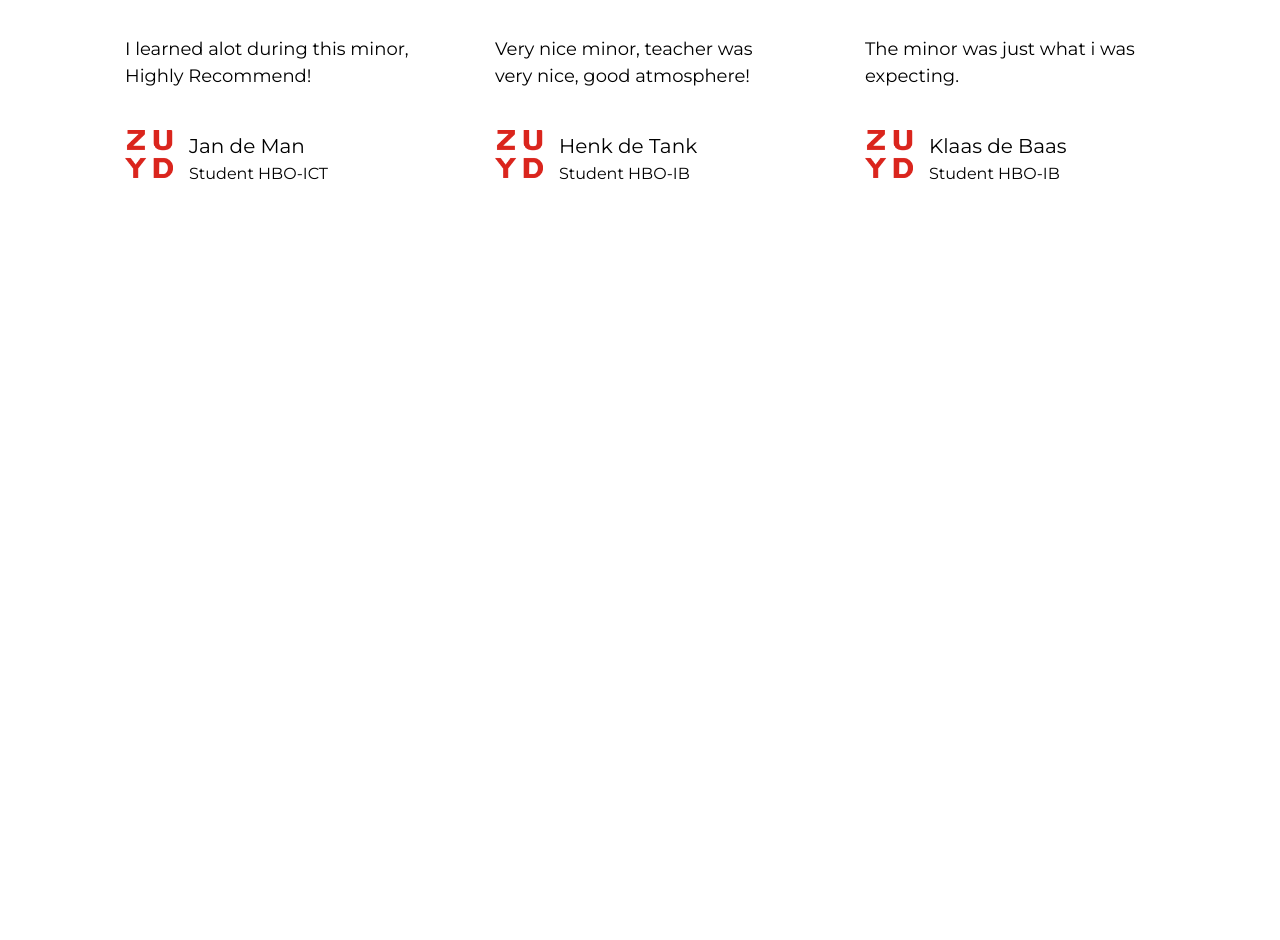
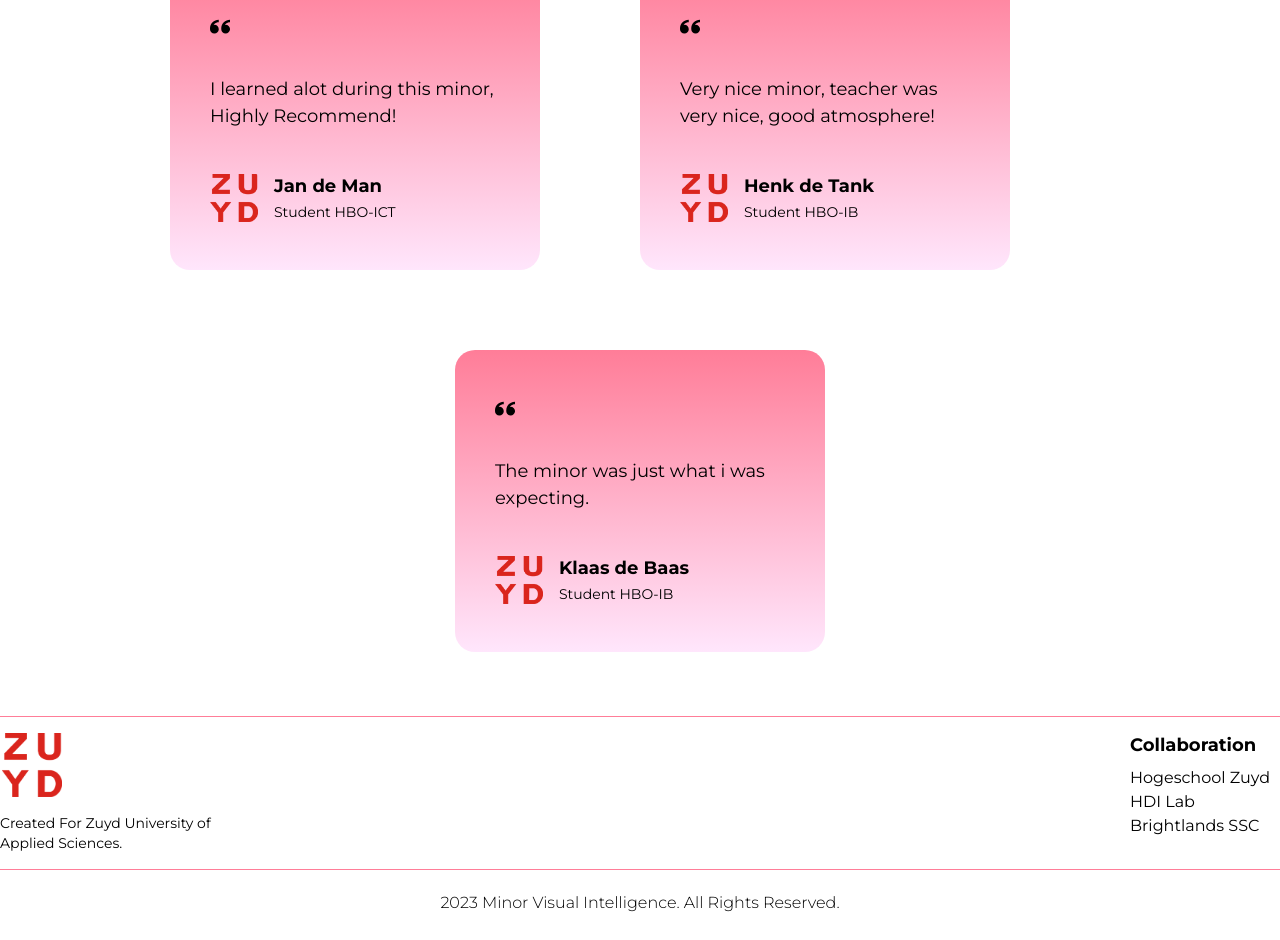
Before and after one commit to RFmax/Visual-Intelligence-Raising-Interest, a React (Vite) app: page / in a window 1280 px wide. Shown: the part 980-1920 px from the top of the page. Before the commit the page ends 1234 px from the top, so only its background shows below. Built offline with nearby package versions, Linux system fonts and the light colour scheme.

Commit message:
Fixed Hero added Footer

```diff
--- a/src/App.jsx
+++ b/src/App.jsx
@@ -18,15 +18,9 @@ const App = () => (
             <Route path="/examples" element ={<Examples />} />
             <Route path="/about" element ={<About />} />
           </Routes>
+          <Footer />
       </div>
     </div>
-
-    <div className="bg-primary w-full items-start">
-      <div className="flex">
-
-      </div>
-    </div>
-
   </div>
 )
 
--- a/src/components/Footer.jsx
+++ b/src/components/Footer.jsx
@@ -1,7 +1,33 @@
-import React from 'react'
+import React from 'react';
+import { logo } from '../assets';
+import { footerLinks } from '../constants';
 
 const Footer = () => (
-    <div>Footer</div>
+    <section className='flex flex-col py-6'>
+        <div className='flex flex-row w-full justify-between border-b-[1.5px] border-b-[#FF7D98] border-t-[1.5px] border-t-[#FF7D98] py-4'>
+            <div className='flex flex-col justify-start'>
+                <img src={logo} alt="logo" className='w-[64px] h-[64px] object-contain' />
+                <p className='font-montserrat font-normal text-[14px] leading-[20px] max-w-[250px] mt-4'> Created For Zuyd University of Applied Sciences.</p>
+            </div>
+
+            <div className='flex flex-col justify-start'>
+                {footerLinks.map((footerLink) => (
+                    <div key={footerLink.key} className='flex flex-col min-w-[150px]'>
+                        <h4 className='font-montserrat font-semibold text-[18px] leading-[25px]'>{footerLink.title}</h4>
+                        <ul className='list-none mt-2'>{footerLink.links.map((link, index) => (
+                            <li key={link.name} className='font-montserrat font-normal text-[16px] leading-[24px]'>
+                                {link.name}
+                            </li>
+                        ))}</ul>
+                    </div>
+                ))}
+            </div>
+        </div>
+
+        <div className='mt-5 '>
+            <p className='font-montserrat font-light text-center text-[16px] leading-[26px]'>2023 Minor Visual Intelligence. All Rights Reserved.</p>
+        </div>
+    </section>
 )
 
 export default Footer
--- a/src/components/Review.jsx
+++ b/src/components/Review.jsx
@@ -1,13 +1,15 @@
-import React from 'react'
+import React from 'react';
+import { ImQuotesLeft } from 'react-icons/im'
 
 const Review = ( {content, name, title, img }) => (
-    <div className='flex justify-between flex-col px-10 py-12 rounded-[20px] max-w-[370px] mr-0 my-5 feedback-card'>
+    <div className='flex justify-between flex-col px-10 py-12 rounded-[20px] max-w-[370px] mr-[100px] my-10 feedback-card'>
+        <ImQuotesLeft size={20} />
         <p className='font-montserrat font-normal text-[18px] my-10'>{content}</p>
         <div className='flex flex-row'>
-            <img src={img} alt="imgs" className='w-[48px] h-[48px] rounded-sm' />
+            <img src={img} alt="imgs" className='w-[48px] h-[48px] rounded-sm mt-1' />
             <div className='flex flex-col ml-4'>
-                <h4 className='font-montserrat font-medium text-[20px] leading-[32px]'>{name}</h4>
-                <p className='font-montserrat font-normal text-[16px] leading-[24px]'>{title}</p>
+                <h4 className='font-montserrat font-semibold text-[18px] leading-[32px]'>{name}</h4>
+                <p className='font-montserrat font-normal text-[14px] leading-[20px]'>{title}</p>
             </div>
         </div>
     </div>
--- a/src/constants/index.js
+++ b/src/constants/index.js
@@ -48,15 +48,19 @@ export const dayVisual = [
 
 export const footerLinks  = [
     {
-        title: "Usefull Links",
+        title: "Collaboration",
         links: [
             {
-                name: "Zuyd",
+                name: "Hogeschool Zuyd",
                 link: "https://www.zuyd.nl/",
             },
             {
-                name: "HDILab",
+                name: "HDI Lab",
                 link: "https://hdilab.com/"
+            },
+            {
+                name: "Brightlands SSC",
+                link: "https://www.brightlands.com/en/brightlands-smart-services-campus"
             },
         ]
     }
--- a/src/index.css
+++ b/src/index.css
@@ -123,11 +123,11 @@
 }
 
 .feedback-card {
-  background: transparent;
+  background: var(--red-gradient);
 }
 
 .feedback-card:hover {
-  background: var(--red-gradient);
+  background: transparent;
 }
 
 .blue__gradient {
```
